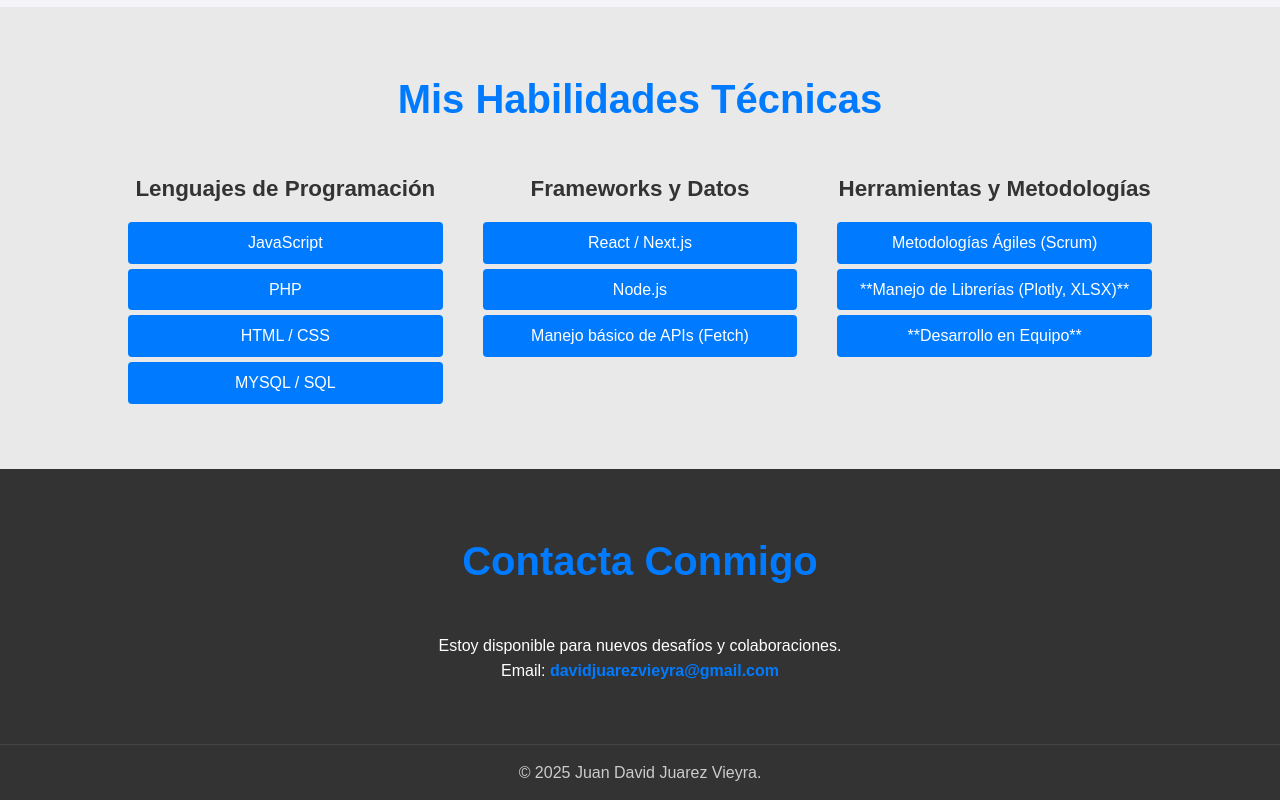
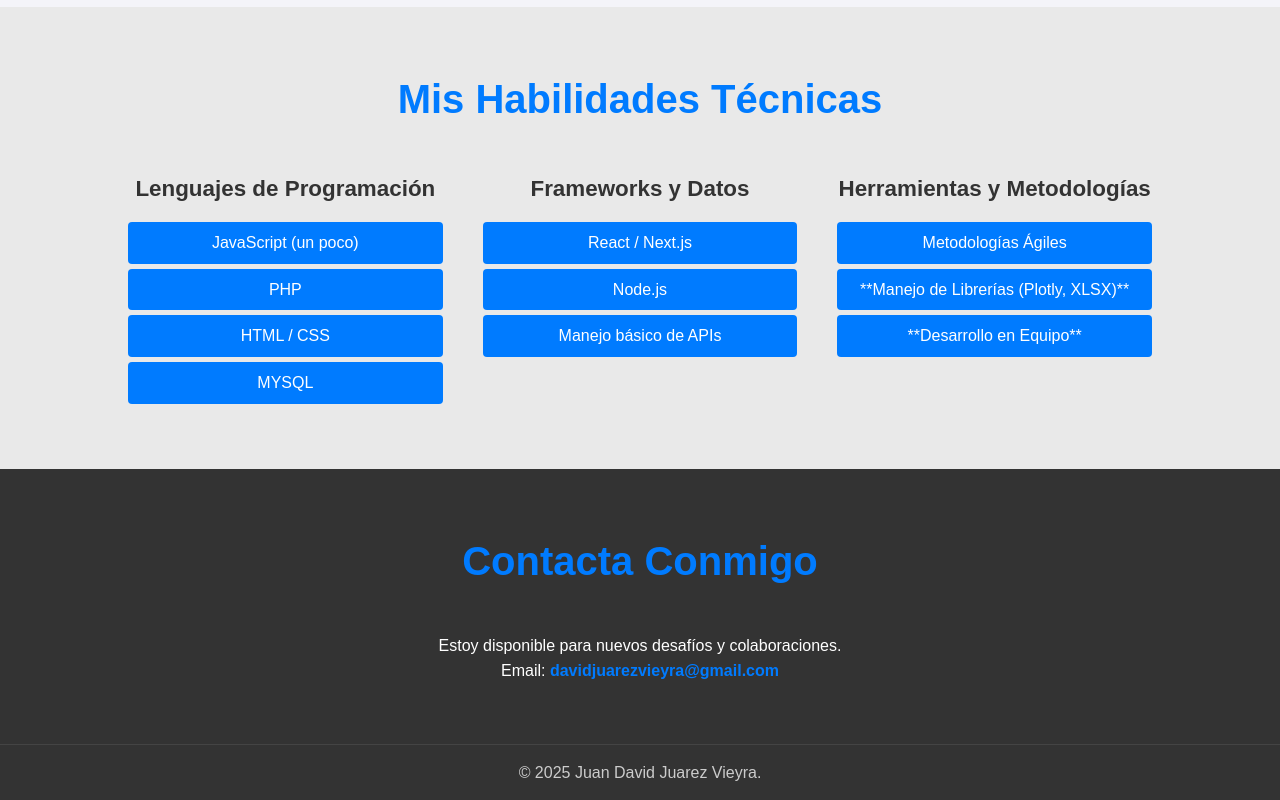
Before and after one commit to D4VIDZN/portafolioDAVID, a plain HTML site: page index.html in a window 1280 px wide. Shown: the part 1368-2168 px from the top of the page. Drawn offline with Linux system fonts and the light colour scheme.

Commit message:
index.html

```diff
--- a/index.html
+++ b/index.html
@@ -63,10 +63,10 @@
                 <div class="skill-item">
                     <h4>Lenguajes de Programación</h4>
                     <ul>
-                        <li>JavaScript</li>
+                        <li>JavaScript (un poco)</li>
                         <li>PHP</li>
                         <li>HTML / CSS</li>
-                        <li>MYSQL / SQL</li>
+                        <li>MYSQL </li>
                     </ul>
                 </div>
                 <div class="skill-item">
@@ -74,13 +74,13 @@
                     <ul>
                         <li>React / Next.js</li>
                         <li>Node.js</li>
-                        <li>Manejo básico de APIs (Fetch)</li>
+                        <li>Manejo básico de APIs</li>
                     </ul>
                 </div>
                 <div class="skill-item">
                     <h4>Herramientas y Metodologías</h4>
                     <ul>
-                        <li>Metodologías Ágiles (Scrum)</li>
+                        <li>Metodologías Ágiles </li>
                         <li>**Manejo de Librerías (Plotly, XLSX)**</li>
                         <li>**Desarrollo en Equipo**</li>
                     </ul>
```
